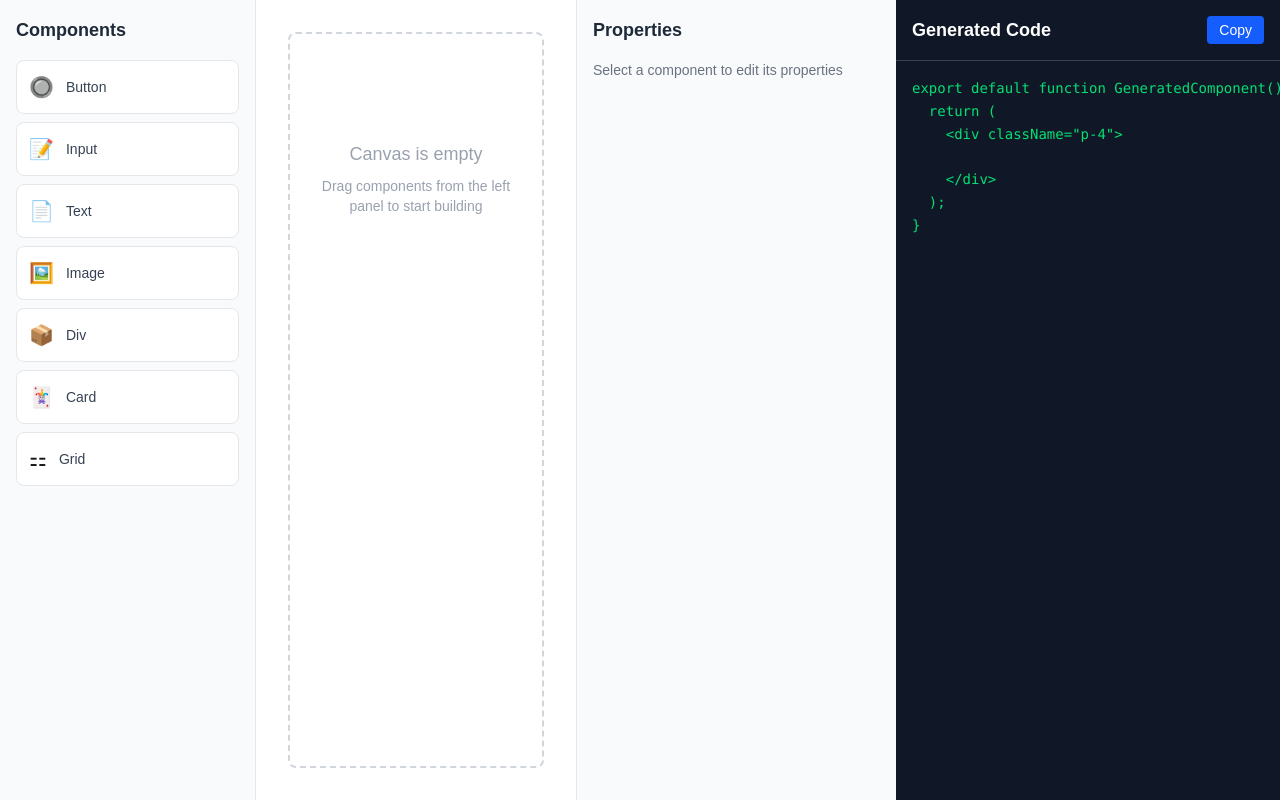
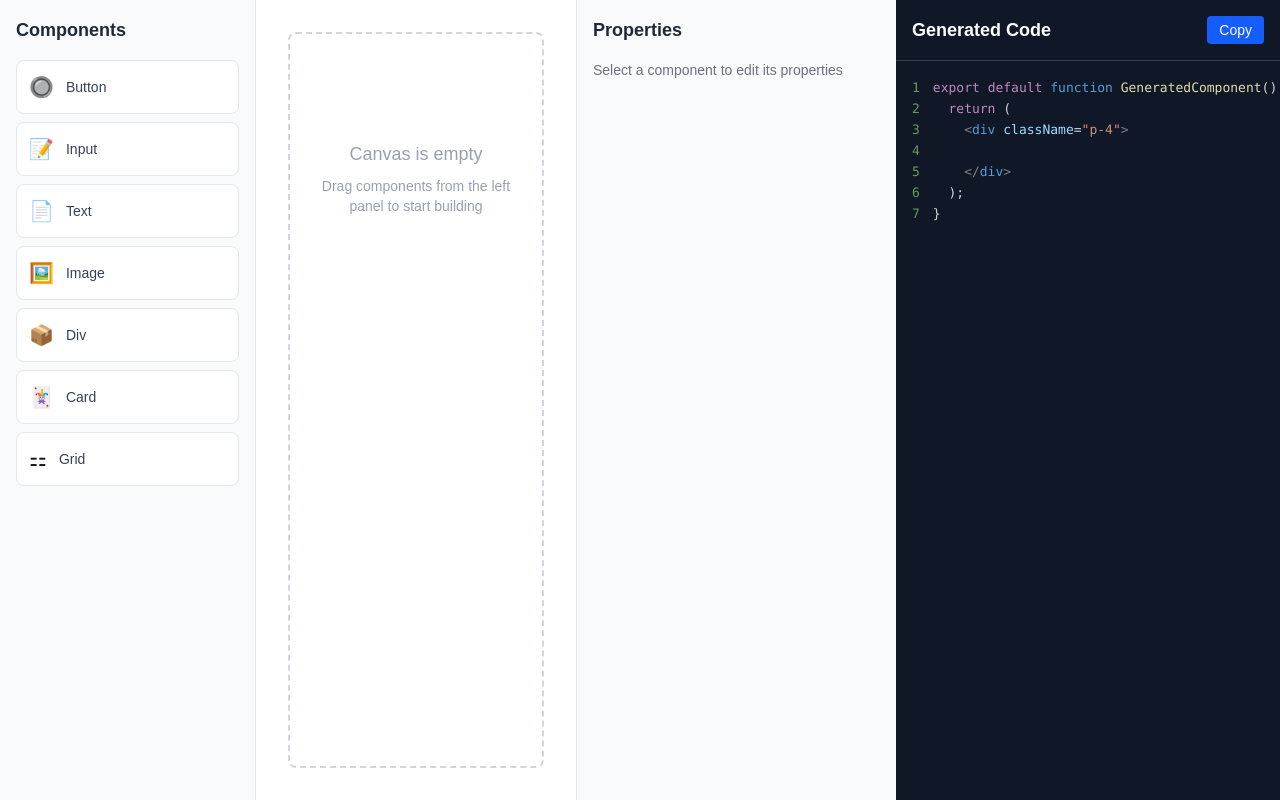
Before and after one commit to anibalalpizar/components-lab, a Next.js app: page / in a window 1280 px wide. Built offline with nearby package versions, Linux system fonts and the light colour scheme.

Commit message:
Replace <pre> and <code> tags with SyntaxHighlighter for improved code display in CodePreview component

```diff
--- a/src/components/CodePreview.tsx
+++ b/src/components/CodePreview.tsx
@@ -2,6 +2,8 @@
 
 import type { EditorComponent } from "../types/editor"
 import { generateTSXCode } from "../utils/codeGenerator"
+import { Prism as SyntaxHighlighter } from "react-syntax-highlighter"
+import { vscDarkPlus } from "react-syntax-highlighter/dist/esm/styles/prism"
 
 interface CodePreviewProps {
   components: EditorComponent[]
@@ -31,9 +33,21 @@
         </button>
       </div>
       <div className="flex-1 overflow-auto">
-        <pre className="p-4 text-sm leading-relaxed">
-          <code className="text-green-400">{code}</code>
-        </pre>
+        <SyntaxHighlighter
+          language="tsx"
+          style={vscDarkPlus}
+          customStyle={{
+            margin: 0,
+            padding: "16px",
+            fontSize: "14px",
+            lineHeight: "1.5",
+            background: "transparent",
+          }}
+          showLineNumbers={true}
+          wrapLines={true}
+        >
+          {code}
+        </SyntaxHighlighter>
       </div>
     </div>
   )
```
